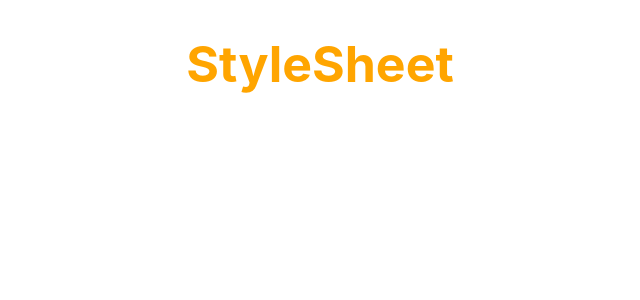
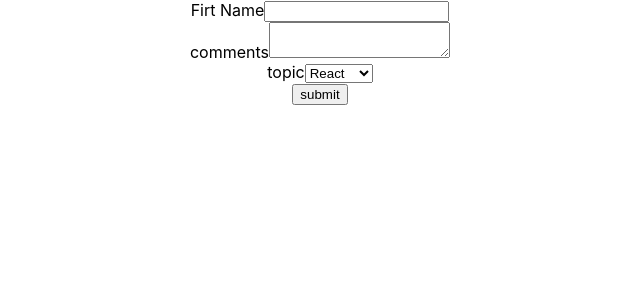
Before and after one commit to zubair-saif/my-app2, a React (Create React App) app: page / in a window 1280 px wide. Shown: the top 300 px of the page, without its empty margins (320-960 px from the left). Built offline with nearby package versions, Linux system fonts and the light colour scheme.

Commit message:
-Basics of Form Handling

```diff
--- a/src/App.js
+++ b/src/App.js
@@ -8,7 +8,7 @@
 import UserGreeting from "./components/UserGreeting";
 import NameListing from "./components/NameListing";
 import StyleSheet from "./components/StyleSheet";
-
+import Form from "./components/Form";
 class App extends Component {
 
   render() {
@@ -21,7 +21,8 @@
       {/* <ParentsComponents/> */}
       {/* <UserGreeting/> */}
       {/* <NameListing/> */}
-      <StyleSheet primary={true}/>
+      {/* <StyleSheet primary={true}/> */}
+      <Form/>
       </div>;
   }
 }
--- /dev/null
+++ b/src/components/Form.js
@@ -0,0 +1,72 @@
+import React, { Component } from "react";
+
+export class Form extends Component {
+  constructor(props) {
+    super(props);
+
+    this.state = {
+      username: "",
+      comments: "",
+      topic: "react",
+    };
+  }
+  usernameHandler = (event) => {
+    this.setState({
+      username: event.target.value,
+    });
+  };
+  commentsHandler = (event) => {
+    this.setState({
+      comments: event.target.value,
+    });
+  };
+  onchangeTopicHandler = (event) => {
+    this.setState({
+      topic: event.target.value,
+    });
+  };
+  onSubmitHandler = (event) => {
+    alert(
+      `${this.state.username} and ${this.state.comments} and topic is ${this.state.topic}`
+    );
+    event.preventDefault();
+  };
+  render() {
+    const { username, comments, topic } = this.state;
+    return (
+      <div>
+        <form onSubmit={this.onSubmitHandler}>
+          <div>
+            <label>Firt Name</label>
+            <input
+              type="text"
+              value={username}
+              onChange={this.usernameHandler}
+            />
+          </div>
+          <div>
+            <label>comments</label>
+            <textarea
+              type="text"
+              value={comments}
+              onChange={this.commentsHandler}
+            />
+          </div>
+          <div>
+            <label>topic</label>
+            <select value={topic} onChange={this.onchangeTopicHandler}>
+              <option value="Angular">Angular</option>
+              <option value="react">React</option>
+              <option value="Vue">Vue</option>
+            </select>
+          </div>
+          <div>
+            <button type="submit">submit</button>
+          </div>
+        </form>
+      </div>
+    );
+  }
+}
+
+export default Form;
```
